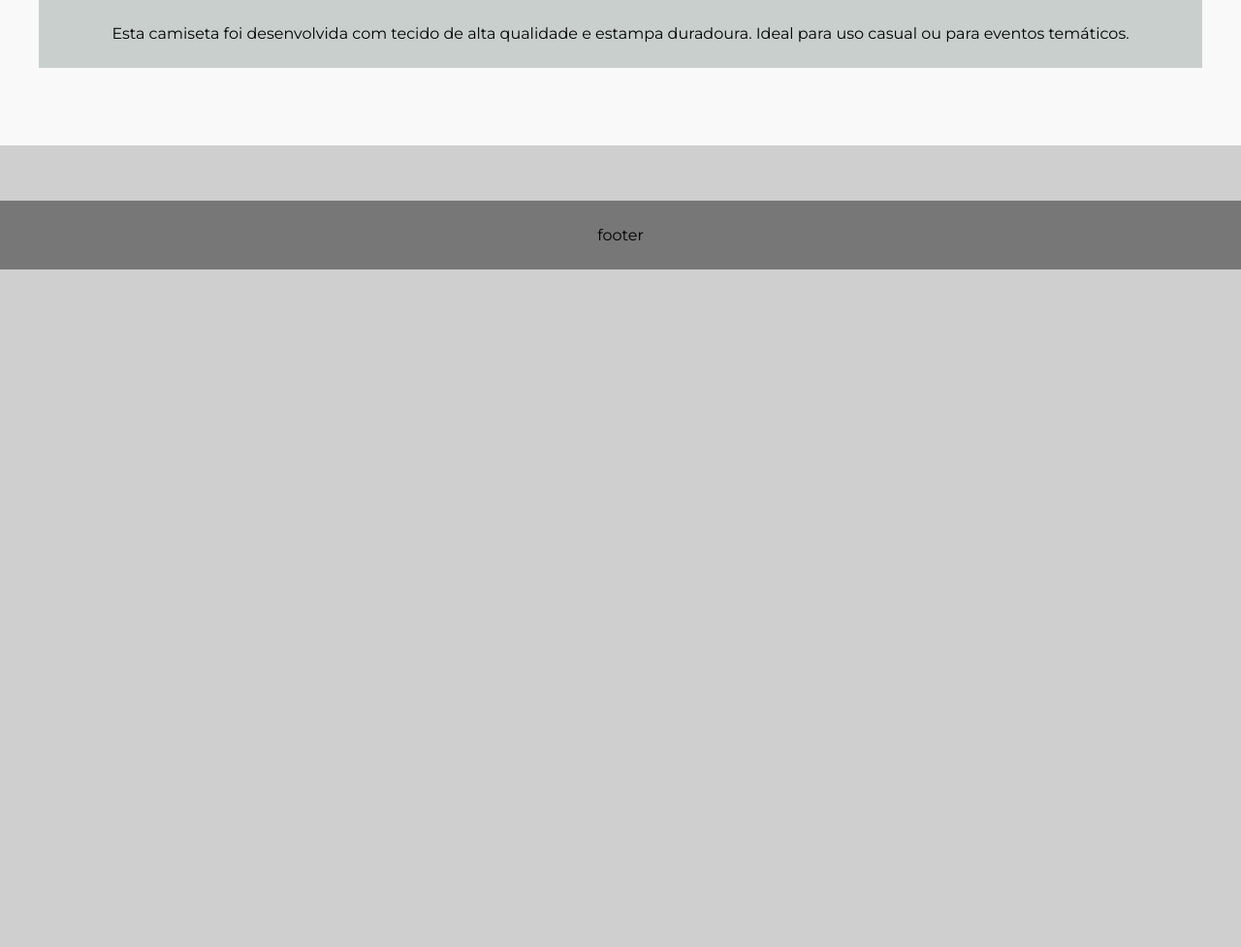
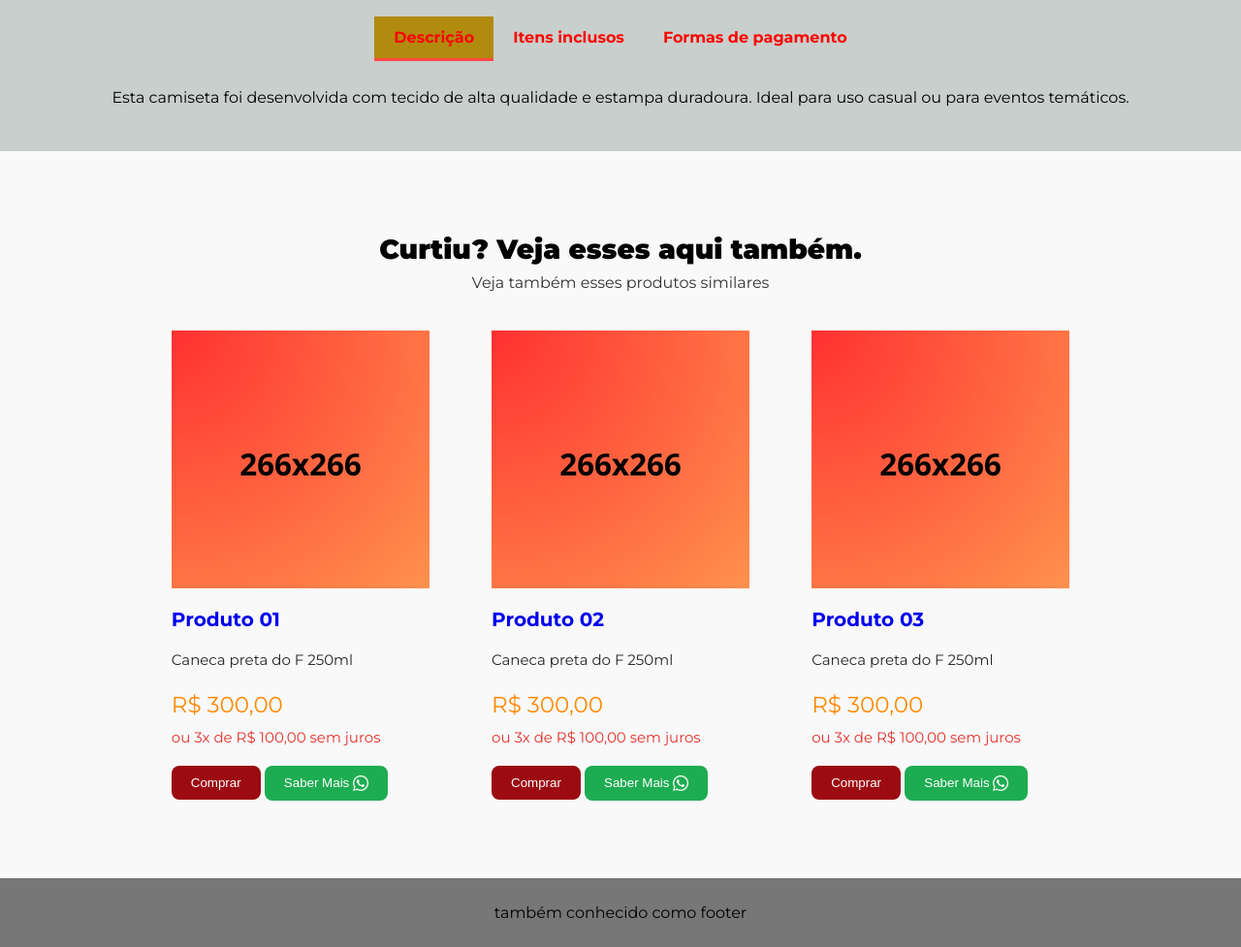
Before and after one commit to Gostto/ProjetoLojaGeek, a plain HTML site: page produto00.html in a window 1280 px wide. Shown: the part 636-1613 px from the top of the page at 97% size. Before the commit the page ends 914 px from the top, so only its background shows below. Drawn offline with nearby package versions, Linux system fonts and the light colour scheme; a web font is replaced by a local one.

Commit message:
Criação da parte de produtos recomendados na página do produto

```diff
--- a/produto00.html
+++ b/produto00.html
@@ -11,8 +11,8 @@
   <script src="https://cdn.jsdelivr.net/npm/swiper@11/swiper-bundle.min.js"></script>
   <title>Loja Geek - Produot00</title>
 </head>
-<body>
-  <!-- Cabeçário Principal do Site (composto de barra de pesquisa e botões de cadastro)-->
+<body style="background-color: #f9f9f9;">
+  <!--====== Cabeçario Principal do Site (composto de barra de pesquisa e botões de cadastro)======-->
   <header class="header">
     <a href="main.html">
     <div class="logo"> <img src="src/149x74.png" alt="logo loja geek" width="149px" height="74px">
@@ -31,7 +31,7 @@
     </div>
   </header>
 
-    <!-- Barra de navegação do site -->
+    <!--====== Barra de Navegação do Site ======-->
     <div class="navbar fontepadrao">
       <a href="main.html">Ínicio</a>
       <a href="#ofertas">Promoções</a>
@@ -79,6 +79,9 @@
 <main class="main-content fontepadrao">
   <div class="product-container">
     <div class="product-image">
+      <div class="div-titulopagina">
+        <p class="p-historicopagina">Você está em: Ínicio > Camisetas > Camiseta IT, A coisa</p>
+      </div>
       <img src="https://tfcprw.vtexassets.com/arquivos/ids/411739-1200-auto?v=638966406840770000&width=1200&height=auto&aspect=true" alt="Produto Geek">
     </div>
 
@@ -95,7 +98,9 @@
 
       <button class="add-to-cart fontepadrao">🛒 Adicionar ao carrinho</button>
     </div>
-      <!-- Tabs de navegação -->
+
+  </div>
+  <!--====== Tabs de navegação ======-->
   <div class="tabs">
     <ul class="tab-nav">
       <li class="active" data-tab="descricao" style="color: red;">Descrição</li>
@@ -111,31 +116,71 @@
     </div>
 
     <div class="tab-content" id="itens">
-      <ul>
         <p>1x 👕 Camiseta IT, A coisa</p>
         <p>1x 📦 Embalagem personalizada da Loja Geek</p>
-      </ul>
     </div>
 
     <div class="tab-content" id="pagamento">
-      <p>💳 Aceitamos:</p>
-        <p>Cartão de crédito (até 6x sem juros)</p>
-        <p>Boleto bancário</p>
+      <p>Aceitamos:</p>
+        <p>💳 Cartão de crédito (até 6x sem juros)</p>
+        <p>🧾 Boleto bancário</p>
         <p><img src="https://tfcprw.vtexassets.com/assets/vtex/assets-builder/tfcprw.store/2.0.46/logo-pix___c53844713a5d7f4f2a49ae123cfc7437.svg" height="16px">Pix (5% de desconto)</p>
     </div>
   </div>
+  <!--====== Produtos Recomendados (03 Sections) ======-->
+  <div class="div-submain-recomendados fontepadrao">
+  				<h2 class="h2-titulorecomendados">Curtiu? Veja esses aqui também.</h2>
+          <p class="p-subtitulo">Veja também esses produtos similares</p>
+        <!--====== Produtos 01 ======-->
+        <section class="section-recomendados">
+          <a href="produto01.html">
+            <img src="src/266x266.png"
+            width="266px" height="266px" alt="imagem produto 01">
+          <h3 class="h3-nomeproduto"><a href="produto01.html">Produto 01</a></h3>
+          </a>
+          <p class="p-desc">Caneca preta do F 250ml</p>
+          <p class="p-preco">R$ 300,00</p>
+          <p class="p-parcelamento">ou 3x de R$ 100,00 sem juros</p>
+          <button>Comprar</button>
+          <a href="https://wa.link/hrfc44">
+          <button class="button-whatsapp">Saber Mais <img src="src/whatsappicon.png" alt="icone whatsapp"
+            width="16px" height="16px"></button>
+          </a>
+        </section>
+        <!--====== Produtos 02 ======-->
+        <section class="section-recomendados">
+          <a href="produto02.html">
+            <img src="src/266x266.png"
+            width="266px" height="266px" alt="imagem produto 02">
+          <h3 class="h3-nomeproduto"><a href="produto02.html">Produto 02</a></h3>
+          </a>
+          <p class="p-desc">Caneca preta do F 250ml</p>
+          <p class="p-preco">R$ 300,00</p>
+          <p class="p-parcelamento">ou 3x de R$ 100,00 sem juros</p>
+          <button>Comprar</button>
+          <button class="button-whatsapp">Saber Mais <img src="src/whatsappicon.png" alt="icone whatsapp"
+            width="16px" height="16px"></button>
+        </section>
+        <!--====== Produtos 03 ======-->
+        <section class="section-recomendados">
+          <a href="produto03.html">
+            <img src="src/266x266.png"
+            width="266px" height="266px" alt="imagem produto 03">
+          <h3 class="h3-nomeproduto"><a href="produto03.html">Produto 03</a></h3>
+          </a>
+          <p class="p-desc">Caneca preta do F 250ml</p>
+          <p class="p-preco">R$ 300,00</p>
+          <p class="p-parcelamento">ou 3x de R$ 100,00 sem juros</p>
+          <button>Comprar</button>
+          <button class="button-whatsapp">Saber Mais <img src="src/whatsappicon.png" alt="icone whatsapp"
+            width="16px" height="16px"></button>
+        </section>
   </div>
-  <br>
-  <br>
-  <br>
-
-
-
 </main>
 
-  <!-- Rodapé do site -->
-  <footer class="footer fontepadrao"> <p>footer</p> </footer>
-  <!-- Script do site -->
+<!--====== Rodapé da Página ======-->
+<footer class="footer fontepadrao"> <p>também conhecido como footer</p> </footer>
+<!--====== Script ======-->
 <script>
   const tabs = document.querySelectorAll('.tab-nav li');
   const contents = document.querySelectorAll('.tab-content');
--- a/styles.css
+++ b/styles.css
@@ -494,6 +494,7 @@ ul li a:hover{
     font-size: 28px;
     font-weight: 900;
     margin-bottom: 1.5rem;
+    font-family: "Montserrat", sans-serif;
 }
 
 .section-produtos {
--- a/stylesprod.css
+++ b/stylesprod.css
@@ -65,26 +65,28 @@
 
 /* ====== Tabs (Descrição / Itens / Pagamento) ====== */
 .tabs {
-  width: 110%;
+  width: 100%;
   margin: 40px auto;
+  padding-top: 20px;
+  padding-bottom: 20px;
   background-color: #c9cfcc;
 }
 
 .tab-nav {
   display: flex;
   justify-content: center;
-  border-bottom: 2px solid #ffffff;
+  border-bottom: 2px solid #c9cfcc;
   list-style: none;
   padding: 0;
   margin: 0;
-  background-color: white;
+  background-color: #c9cfcc;
 }
 
 .tab-nav li {
   padding: 12px 20px;
   cursor: pointer;
   font-weight: bold;
-  color: #ffffff;
+  color: #c9cfcc;
   border-bottom: 3px solid transparent;
   transition: all 0.3s;
 }
@@ -110,3 +112,49 @@
 .tab-content.active {
   display: block;
 }
+
+/* ====== Produtos Recomendados ====== */
+
+.div-submain-recomendados {
+    background-color: #f9f9f9;
+    margin: 30px;
+    padding: 20px;
+    text-align: center;
+}
+
+.section-recomendados {
+    list-style-type: none;
+    display: inline-block;
+    margin: 30px;
+    text-align: left;
+}
+
+.h2-titulorecomendados {
+    text-align: center;
+    font-size: 28px;
+    font-weight: 900;
+    margin-bottom: 0.5rem;
+    font-family: "Montserrat", sans-serif;
+}
+
+.p-subtitulo {
+    font-size: 1rem;
+    color: #333333;
+    margin-top: 0px;
+    margin-bottom: 10px;
+    font-family: "Montserrat", sans-serif;
+}
+
+.p-historicopagina {
+    font-size: 0.9rem;
+    color: #555555;
+    margin-bottom: 20px;
+    font-family: "Montserrat", sans-serif;
+    text-align: left;
+}
+
+.div-titulopagina {
+    margin: 0px;
+    display: flex;
+    align-items: center;
+}
```
